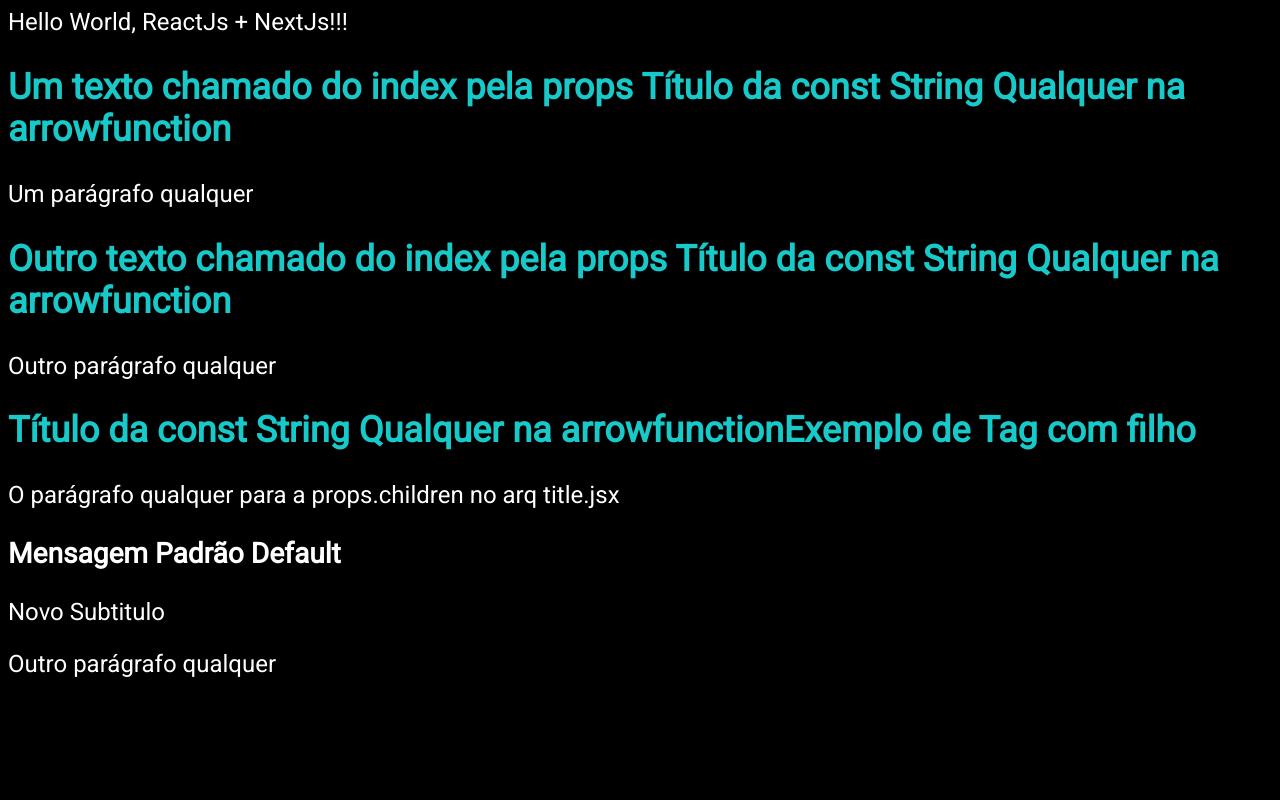
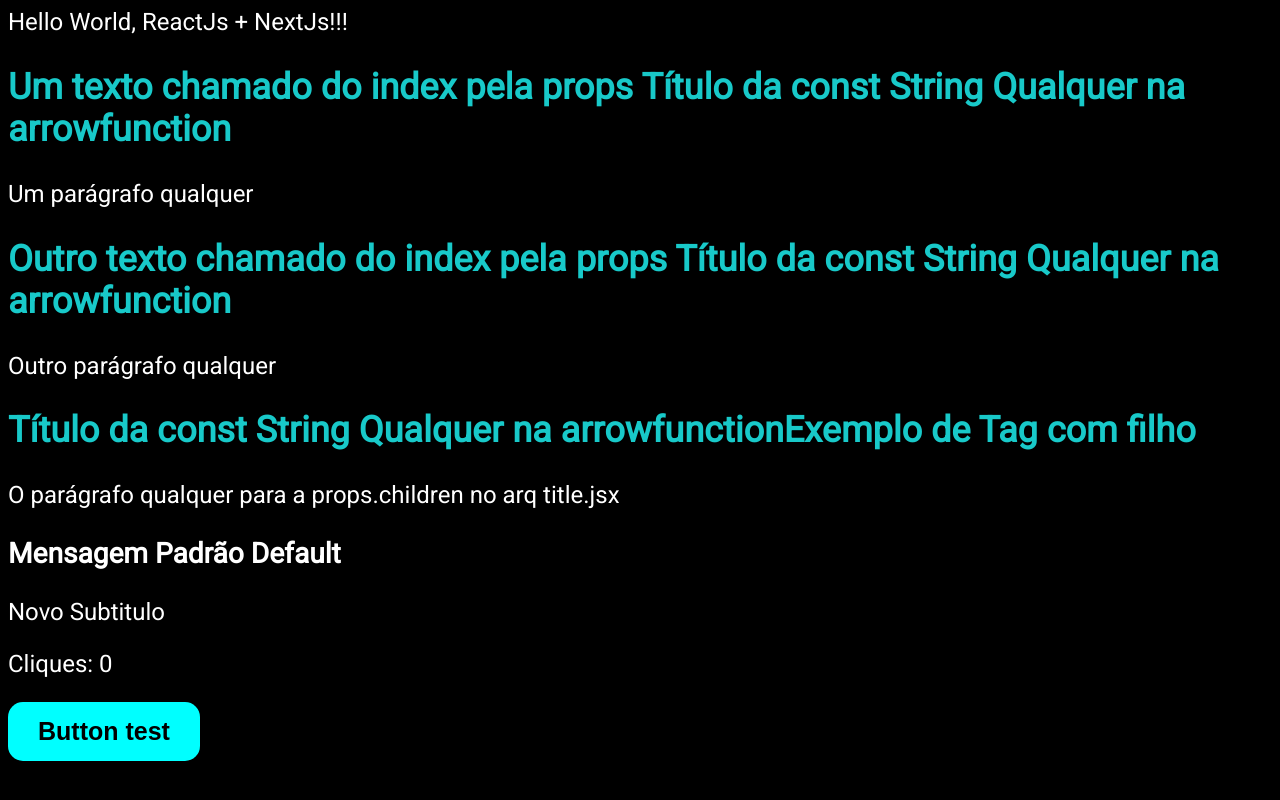
Before and after one commit to diegotakehara/react-nextjs, a Next.js app: page / in a window 1280 px wide. Built offline with nearby package versions, Linux system fonts and the light colour scheme.

Commit message:
criado button e useState

```diff
--- a/pages/index.jsx
+++ b/pages/index.jsx
@@ -1,10 +1,19 @@
 {/*USAR CHAVES P COMENTARIO quando nao funcionar */}
+import { useState } from 'react'
 import Head from 'next/head'
 
 import Title from '../src/components/title/Title'
 import Subtitle, {NewSubtitle} from '../src/components/subtitle/Subtitle' //nao default é importada entre chaves
+import Button from '../src/components/button/Button'
 
 function HomePage(){
+  const /*1ª pos= variavel, 2ª funcao q altera a 1ª - QUE NUNCA PODE SER ALTERADA DIRETAMENTE */ [click, setClick] = useState(0) /*Para variaveis que devem aparecer na tela do usuario é necessário importar useState (estados dentro de componentes, só usados dentro de funcoes retornando um componente react) em vez da variavel let*/
+
+  const handleClick = () => {
+    //console.log("Handle Click")
+    setClick(click + 1)
+  }
+
   return (
     <>
       <Head>
@@ -20,7 +29,14 @@ function HomePage(){
         <p>O parágrafo qualquer para a props.children no arq title.jsx</p>
         <Subtitle /* exemplo de nao passar texto para o site chamar a mensagem default */ />
         <NewSubtitle text="Novo Subtitulo" />
-        <p>Outro parágrafo qualquer</p>
+        <p> Cliques: {click} </p>
+        <Button
+          /* onClick={()=>{
+            console.log("click aqui")
+          }} (foi substituido pela funcao handleClick)*/
+          onClick={handleClick}>
+            Button test
+        </Button>
       </div>
     </>
   )
--- /dev/null
+++ b/src/components/button/Button.jsx
@@ -0,0 +1,16 @@
+import styles from './Button.module.css'
+
+function Button ({ children, onClick }) {
+  return (
+    <button
+      className={styles.button}
+      /* onClick={ ()=> {console.log("BOTAO CLICADO")} }
+       (ao abrir o consolef12 do navegador, temos a informação da interaçao com o numero de clicks)*/
+      onClick={onClick}
+      /*propriedade onClick utilizada como funcao para que seja chamada e reutilizada em varios locais do site - qualidade do react - esta é chamada no index tag Button*/
+    >
+      { children }
+    </button>
+  )
+}
+export default Button
--- /dev/null
+++ b/src/components/button/Button.module.css
@@ -0,0 +1,16 @@
+.button {
+  background-color: aqua;
+  border: none;
+  color: black;
+  font-size: 25px;
+  font-weight: bold;
+  padding: 15px 30px;
+  border-radius: 15px;
+  cursor: pointer;
+
+  transition: all 0.5s; /*tira a mudança brusca ao clarear no hover*/
+}
+/* Para transparencia*/
+.button:hover {
+  background-color: rgb(18, 133, 95);
+}
```
